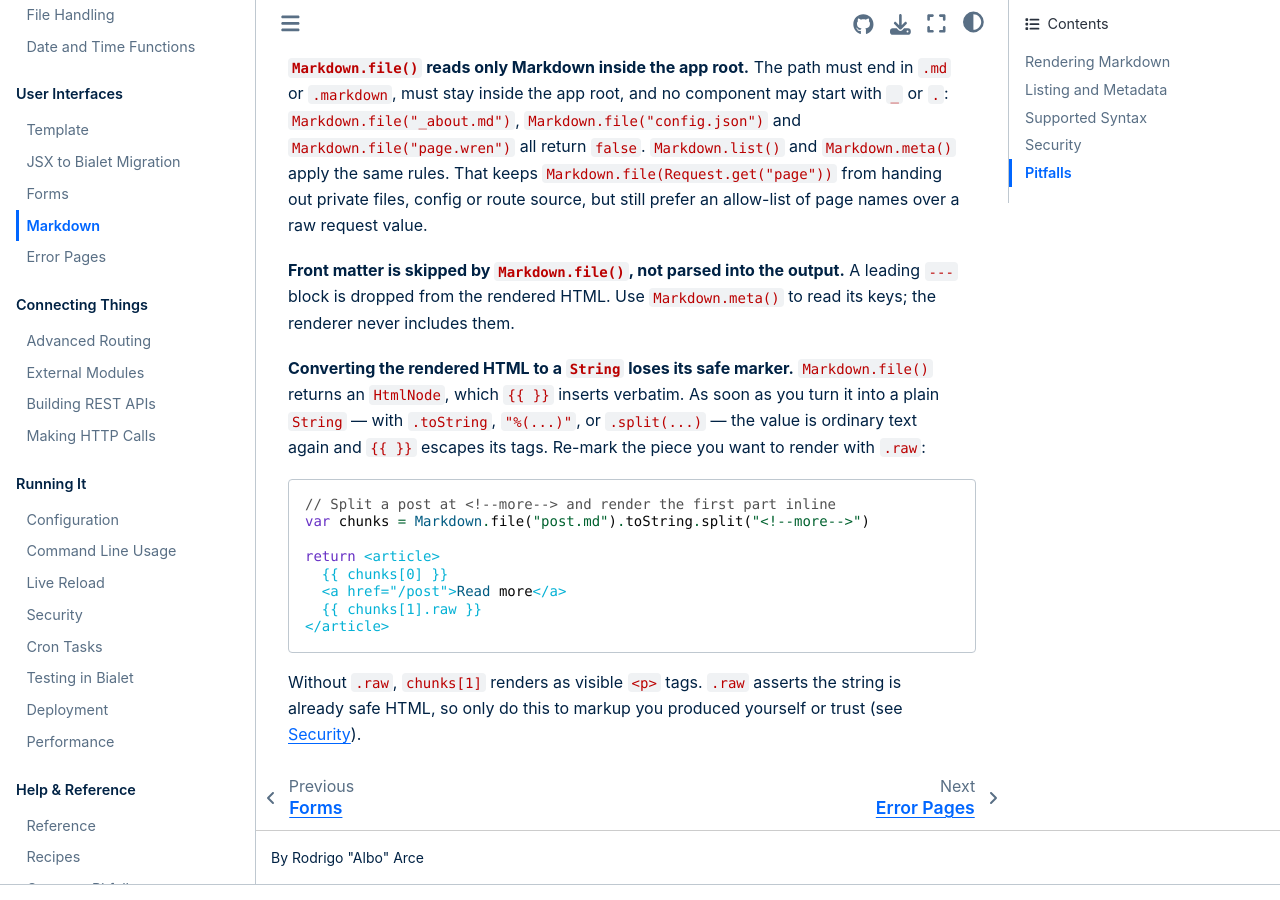
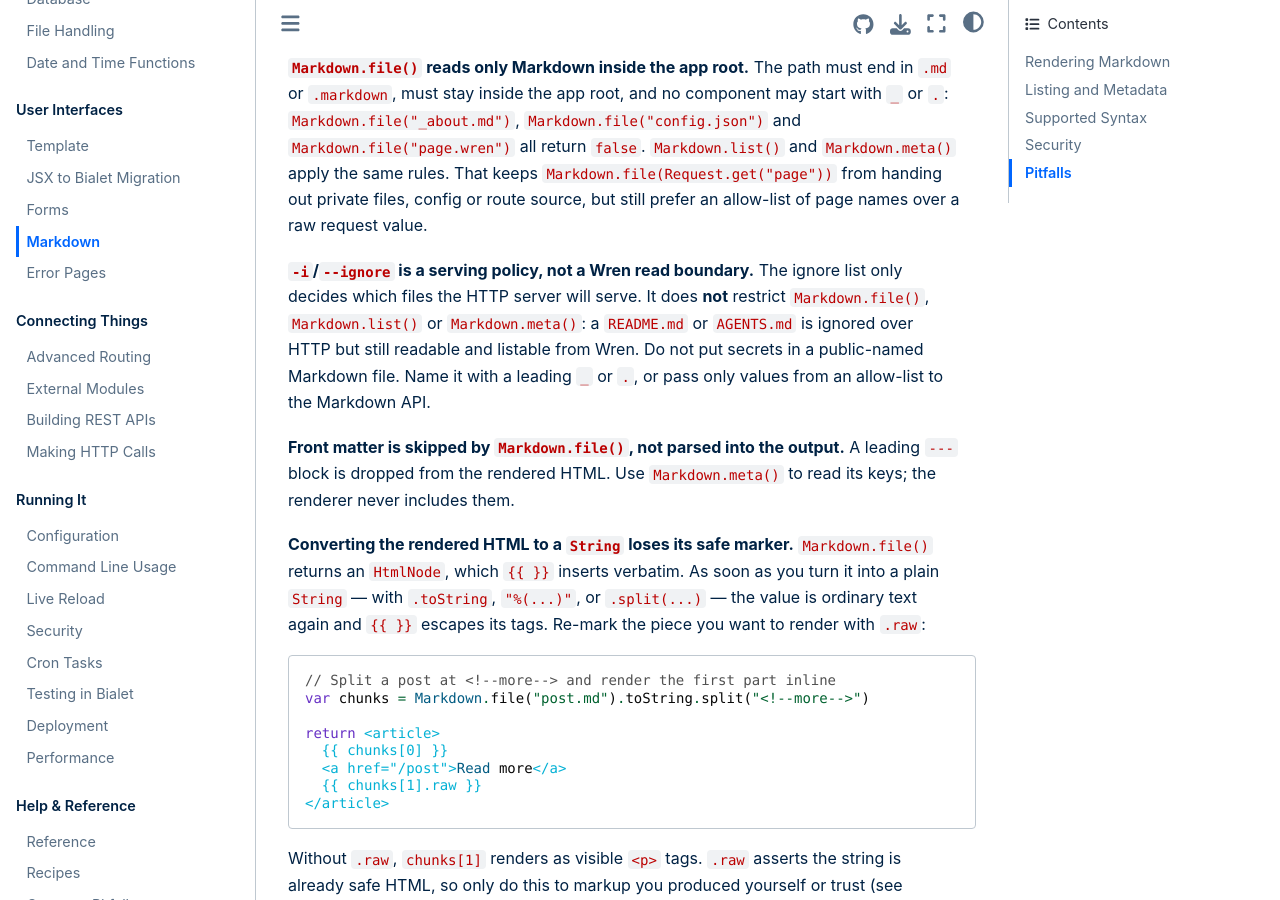
Before and after one commit to bialet/bialet, a Sphinx documentation site: the page built from docs/markdown.md, in a window 1280 px wide and 900 px high, scrolled down 3225 px. Built offline with Sphinx 7.4.7 and the Sphinx Book theme 1.1.4, drawn with Linux system fonts in a browser that asks for light colours; the version number could not be read and is left out.

Commit message:
docs: make the --ignore boundary explicit for Markdown

```diff
--- a/docs/markdown.md
+++ b/docs/markdown.md
@@ -138,6 +138,13 @@ and `Markdown.file("page.wren")` all return `false`. `Markdown.list()` and
 route source, but still prefer an allow-list of page names over a raw request
 value.
 
+**`-i`/`--ignore` is a serving policy, not a Wren read boundary.** The ignore
+list only decides which files the HTTP server will serve. It does **not**
+restrict `Markdown.file()`, `Markdown.list()` or `Markdown.meta()`: a
+`README.md` or `AGENTS.md` is ignored over HTTP but still readable and listable
+from Wren. Do not put secrets in a public-named Markdown file. Name it with a
+leading `_` or `.`, or pass only values from an allow-list to the Markdown API.
+
 **Front matter is skipped by `Markdown.file()`, not parsed into the output.** A
 leading `---` block is dropped from the rendered HTML. Use `Markdown.meta()` to
 read its keys; the renderer never includes them.
```
Also changed, not shown: docs/security.md (+6 -0 lines).
